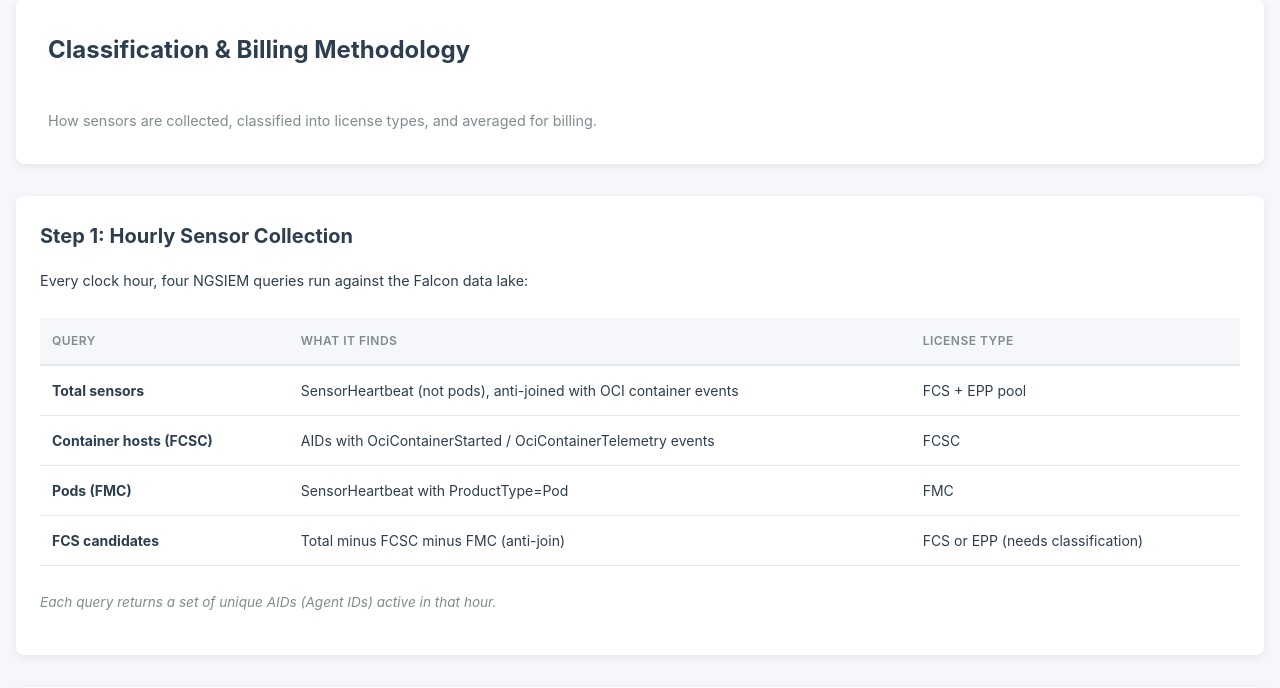
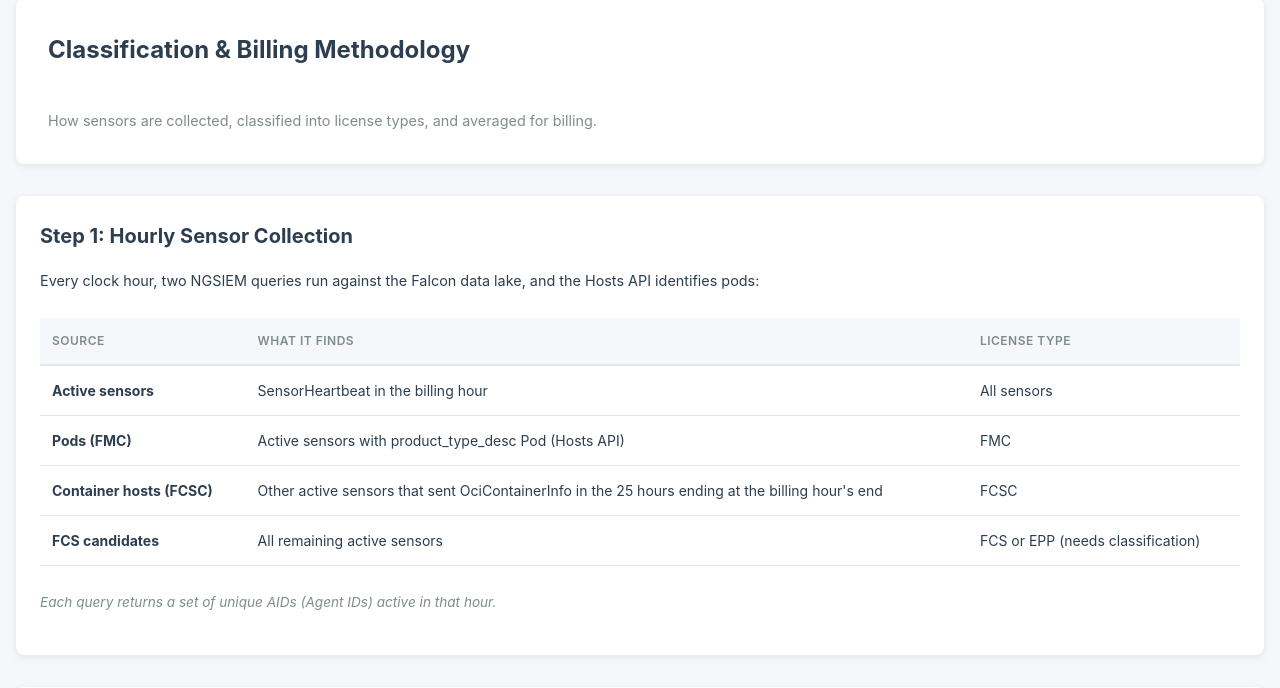
Before and after one commit to yannhowe/falcon-sensor-billing-tool, a Flask app: page /methodology in a window 1280 px wide. Shown: the part 186-874 px from the top of the page. Run offline with Flask 3, Linux system fonts and the light colour scheme.

Commit message:
docs: describe the container host query the collector runs
README and the methodology page described anti-join and Oci* queries.
They now describe the SensorHeartbeat query, the 25h OciContainerInfo
query, and pods as FMC from the Hosts API.

Co-Authored-By: Claude Code <noreply@anthropic.com>

```diff
--- a/falcon_billing/web/templates/methodology.html
+++ b/falcon_billing/web/templates/methodology.html
@@ -17,34 +17,34 @@
 <section class="data-section">
     <h2>Step 1: Hourly Sensor Collection</h2>
     <div class="methodology-content">
-        <p>Every clock hour, four NGSIEM queries run against the Falcon data lake:</p>
+        <p>Every clock hour, two NGSIEM queries run against the Falcon data lake, and the Hosts API identifies pods:</p>
         <table>
             <thead>
                 <tr>
-                    <th>Query</th>
+                    <th>Source</th>
                     <th>What it finds</th>
                     <th>License type</th>
                 </tr>
             </thead>
             <tbody>
                 <tr>
-                    <td><strong>Total sensors</strong></td>
-                    <td>SensorHeartbeat (not pods), anti-joined with OCI container events</td>
-                    <td>FCS + EPP pool</td>
+                    <td><strong>Active sensors</strong></td>
+                    <td>SensorHeartbeat in the billing hour</td>
+                    <td>All sensors</td>
+                </tr>
+                <tr>
+                    <td><strong>Pods (FMC)</strong></td>
+                    <td>Active sensors with product_type_desc Pod (Hosts API)</td>
+                    <td>FMC</td>
                 </tr>
                 <tr>
                     <td><strong>Container hosts (FCSC)</strong></td>
-                    <td>AIDs with OciContainerStarted / OciContainerTelemetry events</td>
+                    <td>Other active sensors that sent OciContainerInfo in the 25 hours ending at the billing hour's end</td>
                     <td>FCSC</td>
                 </tr>
                 <tr>
-                    <td><strong>Pods (FMC)</strong></td>
-                    <td>SensorHeartbeat with ProductType=Pod</td>
-                    <td>FMC</td>
-                </tr>
-                <tr>
                     <td><strong>FCS candidates</strong></td>
-                    <td>Total minus FCSC minus FMC (anti-join)</td>
+                    <td>All remaining active sensors</td>
                     <td>FCS or EPP (needs classification)</td>
                 </tr>
             </tbody>
```
Also changed, not shown: README.md.
